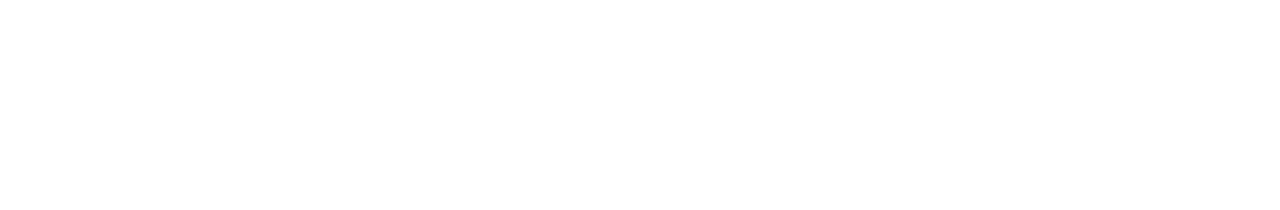
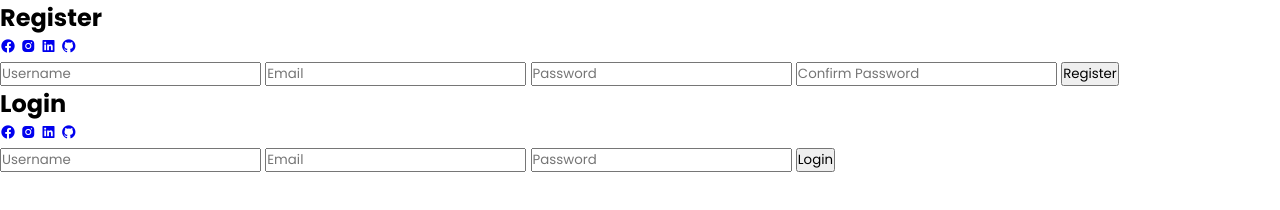
Before and after one commit to mariantonyaf/projeto-login3, a plain HTML site: page index.html in a window 1280 px wide. Drawn offline with nearby package versions, Linux system fonts and the light colour scheme.

Commit message:
Update index.html

```diff
--- a/index.html
+++ b/index.html
@@ -3,12 +3,47 @@
 <head>
     <meta charset="UTF-8">
     <meta name="viewport" content="width=device-width, initial-scale=1.0">
+    <link href='https://unpkg.com/boxicons@2.1.4/css/boxicons.min.css' rel='stylesheet'>
     <link rel="shortcut icon" href="happy-alt-regular-24.png" type="image/x-icon">
     <link rel="stylesheet" href="style.css">
     <title>Login</title>
 </head>
 <body>
+    <div class="container" id="container">
 
+        <div class="form-container register">
+            <form>
+                <h2>Register</h2>
+                <div class="social-icons">
+                    <a href="#"><i class='bx bxl-facebook-circle'></i></a>
+                    <a href="#"><i class='bx bxl-instagram-alt' ></i></a>
+                    <a href="#"><i class='bx bxl-linkedin-square' ></i></a>
+                    <a href="#"><i class='bx bxl-github' ></i></a>
+                </div>
+                <input type="text" placeholder="Username">
+                <input type="email" placeholder="Email">
+                <input type="password" placeholder="Password">
+                <input type="password" placeholder="Confirm Password">
+                <button>Register</button>
+            </form>
+        </div>
+
+        <div class="form-container login">
+            <form>
+                <h2>Login</h2>
+                <div class="social-icons">
+                    <a href="#"><i class='bx bxl-facebook-circle'></i></a>
+                    <a href="#"><i class='bx bxl-instagram-alt' ></i></a>
+                    <a href="#"><i class='bx bxl-linkedin-square' ></i></a>
+                    <a href="#"><i class='bx bxl-github' ></i></a>
+                </div>
+                <input type="text" placeholder="Username">
+                <input type="email" placeholder="Email">
+                <input type="password" placeholder="Password">
+                <button>Login</button>
+            </form>
+        </div>
+    </div>
 
     <script src="script.js"></script>
 </body>
```
